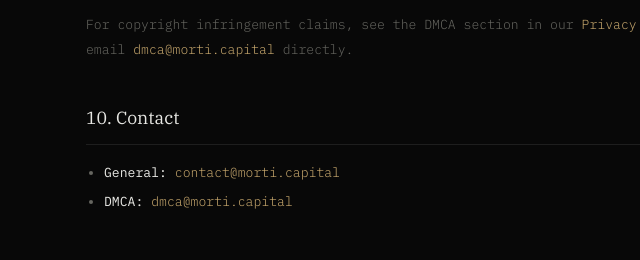
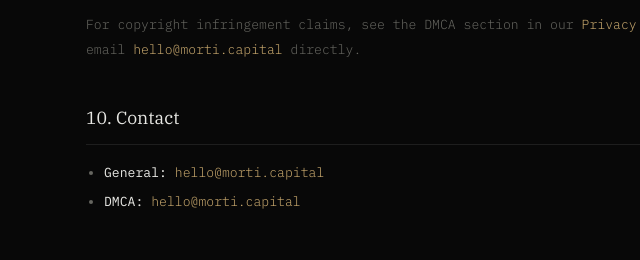
Before and after one commit to johnsmith994751151075-cloud/morti-journal, a website: page terms.html in a window 1280 px wide. Shown: the part 2496-2756 px from the top of the page, 214-854 px from the left. Drawn offline with Linux system fonts and the light colour scheme.

Commit message:
compliance: fix contact email

```diff
--- a/terms.html
+++ b/terms.html
@@ -130,12 +130,12 @@
     <p>These Terms are governed by and construed in accordance with the laws of the <strong>State of Georgia, United States</strong>, without regard to conflict of law principles.</p>
 
     <h2>9. DMCA / Copyright</h2>
-    <p>For copyright infringement claims, see the DMCA section in our <a href="/privacy">Privacy Policy</a>, or email <a href="mailto:dmca@morti.capital">dmca@morti.capital</a> directly.</p>
+    <p>For copyright infringement claims, see the DMCA section in our <a href="/privacy">Privacy Policy</a>, or email <a href="mailto:hello@morti.capital">hello@morti.capital</a> directly.</p>
 
     <h2>10. Contact</h2>
     <ul>
-      <li><strong>General:</strong> <a href="mailto:contact@morti.capital">contact@morti.capital</a></li>
-      <li><strong>DMCA:</strong> <a href="mailto:dmca@morti.capital">dmca@morti.capital</a></li>
+      <li><strong>General:</strong> <a href="mailto:hello@morti.capital">hello@morti.capital</a></li>
+      <li><strong>DMCA:</strong> <a href="mailto:hello@morti.capital">hello@morti.capital</a></li>
     </ul>
 
   </div>
```
